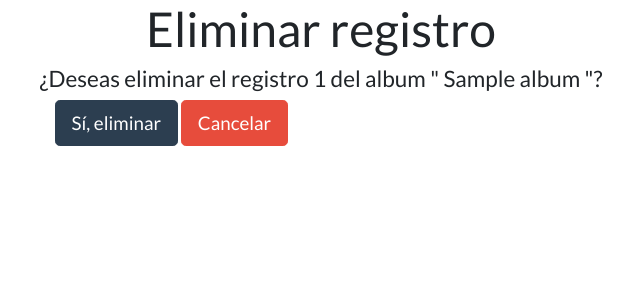
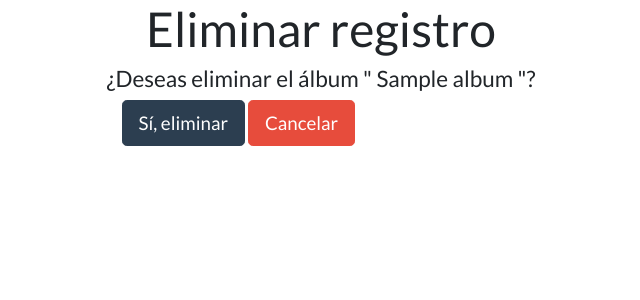
Before and after one commit to mariomtzjr/gallery, a Django app: template templates/album/album_eliminar.html in a window 1280 px wide. Shown: the part 71-371 px from the top of the page, without its empty margins (319-959 px from the left). Run offline with Django 3.2, Linux system fonts and the light colour scheme; the template is opened without the code that fills it: values that come from a table or form of the project are taken from there, others are empty; tables that the repository leaves empty hold one stand-in row (values such as "Sample post"); some libraries are stand-ins or nearby versions.

Commit message:
Fixed action to delete an album

```diff
--- a/api/urls.py
+++ b/api/urls.py
@@ -7,7 +7,7 @@ urlpatterns = [
     url(r'^album/listar/$', views.AlbumList.as_view(), name='album_list'),
     url(r'^album/crear/$', views.AlbumCreate.as_view(), name='album_create'),
     url(r'^album/editar/$', views.AlbumUpdate.as_view(), name='album_update'),
-    url(r'^album/eliminar/$', views.AlbumDelete.as_view(), name='album_delete')
+    url(r'^album/eliminar/(?P<pk>[0-9]+)/$', views.AlbumDelete.as_view(), name='album_delete')
 ]
 
 urlpatterns = format_suffix_patterns(urlpatterns)
--- a/templates/album/album_eliminar.html
+++ b/templates/album/album_eliminar.html
@@ -6,7 +6,7 @@
         <div class="confirm-delete">
             <h1 class="text-center">Eliminar registro</h1>
             <div>
-                <h4 class="m-t-2">¿Deseas eliminar el registro {{album.id}} del album " {{album.title}} "?</h4>
+                <h4 class="m-t-2">¿Deseas eliminar el álbum " {{album.title}} "?</h4>
             </div>
 
             <div class="form-group">
--- a/templates/album/album_listar.html
+++ b/templates/album/album_listar.html
@@ -10,7 +10,7 @@
             <h5 class="card-title">Album title</h5>
             <p class="card-text">{{ album.title }}</p>
             <a href="" class="btn btn-primary">Editar</a>
-            <a href="" class="btn btn-danger">Eliminar</a>
+            <a href="{% url 'album_delete' album.id %}" class="btn btn-danger">Eliminar</a>
           </div>
         </div>
     {% endfor %}
```
